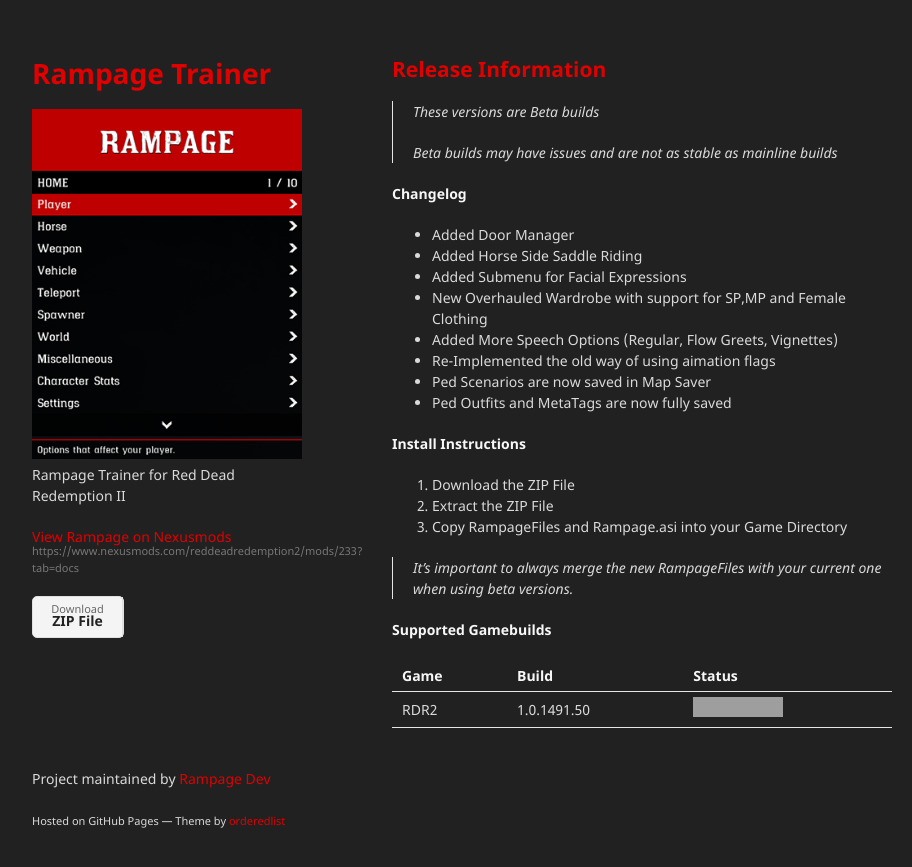
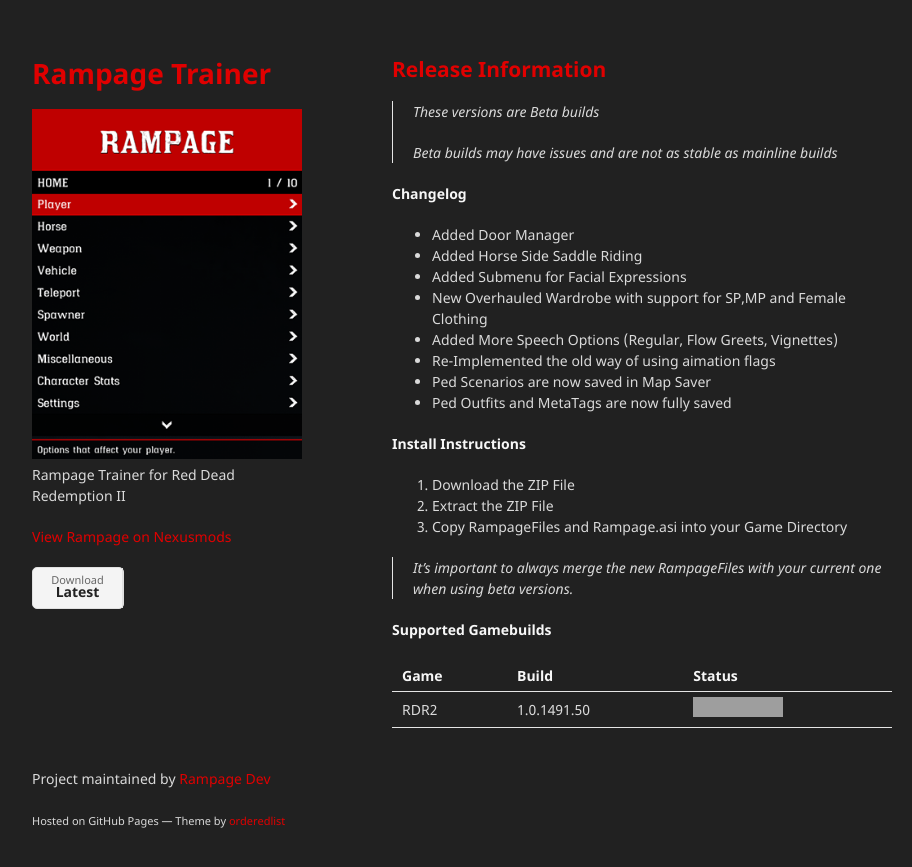
Before and after one commit to rampage-trainer/rdr2beta, a Jekyll site: the page built from index.md, in a window 1280 px wide. Shown: the top 867 px of the page, without its empty margins (178-1090 px from the left). Built offline with Jekyll 4.4.1, drawn with Linux system fonts in a browser that asks for light colours; our own code applies the rules of GitHub Pages for plain Markdown files; grey boxes are pictures that could not be loaded.

Commit message:
Update default.html

```diff
--- a/_layouts/default.html
+++ b/_layouts/default.html
@@ -25,7 +25,7 @@
         <p>{{ site.description | default: site.github.project_tagline }}</p>
 
         {% if site.github.is_project_page %}
-        <p class="view"><a href="https://www.nexusmods.com/reddeadredemption2/mods/233?tab=docs">View Rampage on Nexusmods <small>https://www.nexusmods.com/reddeadredemption2/mods/233?tab=docs</small></a></p>
+        <p class="view"><a href="https://www.nexusmods.com/reddeadredemption2/mods/233?tab=docs">View Rampage on Nexusmods</a></p>
         {% endif %}
 
         {% if site.github.is_user_page %}
@@ -34,7 +34,7 @@
 
         {% if site.show_downloads %}
         <ul class="downloads">
-          <li><a href="https://github.com/rampgedev/rdr2beta/raw/main/build/Rampage_1.0.1491.50.zip">Download <strong>ZIP File</strong></a></li>
+          <li><a href="https://github.com/rampgedev/rdr2beta/raw/main/build/Rampage_1.0.1491.50.zip">Download <strong>Latest</strong></a></li>
         </ul>
         {% endif %}
       </header>
```
